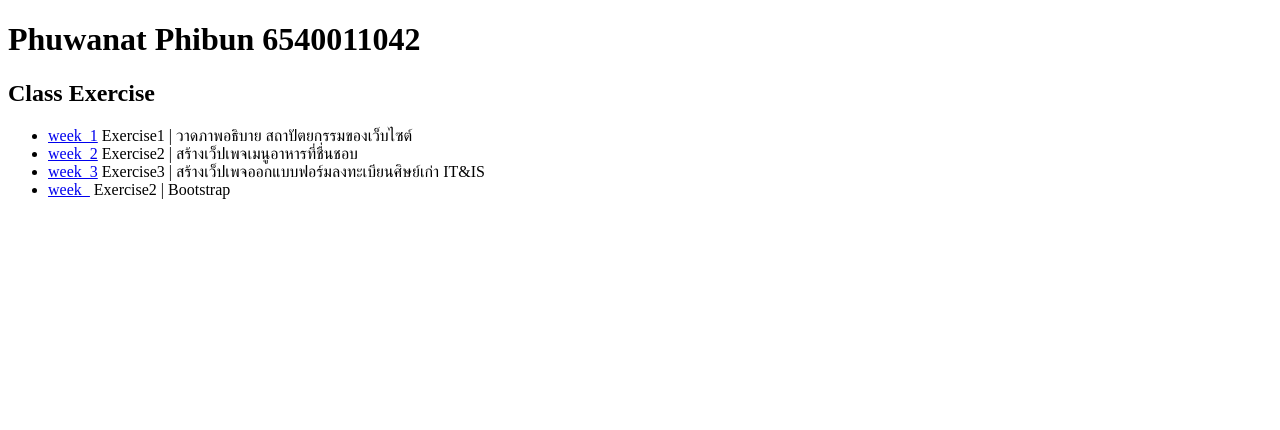
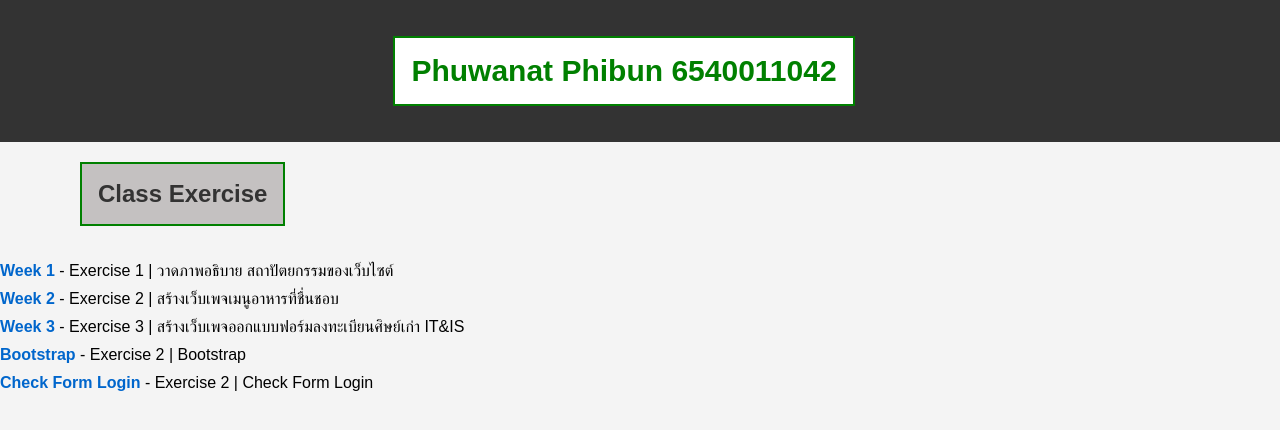
Before and after one commit to 042-Phuwanat/042-web-programming, a plain HTML site: page index.html in a window 1280 px wide. Drawn offline with Linux system fonts and the light colour scheme.

Commit message:
first commit

```diff
--- a/Bootstrap/style.css
+++ b/Bootstrap/style.css
@@ -38,7 +38,7 @@ body {
   justify-content: center;
 }
 .portfolio {
-  background-color: #B5B5B3;
+  background-color: #c7aa4c;
 }
 .iconStyle {
   display: block;
--- a/index.html
+++ b/index.html
@@ -4,16 +4,76 @@
     <meta charset="UTF-8">
     <meta name="viewport" content="width=device-width, initial-scale=1.0">
     <title>My GitHub Projects</title>
+    <style>
+        body {
+            font-family: 'Arial', sans-serif;
+            margin: 0;
+            padding: 0;
+            background-color: #f4f4f4;
+        }
+
+        header {
+            background-color: #333;
+            color: #fff;
+            text-align: center;
+            padding: 1rem;
+        }
+
+        h1 {
+            font-size: 30px;
+            color: green;
+            background-color: #fff;
+            padding: 1rem;
+            margin-right: 2rem;
+            border: 2px solid green;
+            display: inline-block;
+            text-align: center;
+        }
+
+        h2 {
+            background-color: rgb(196, 193, 193);
+
+            display:inline-block;
+            border: 2px solid green;
+            padding: 1rem;
+            margin-left: 5rem;
+            color: #333;
+
+        }
+
+        ul {
+            list-style: none;
+            padding: 0;
+        }
+
+        li {
+            margin-bottom: 10px;
+        }
+
+        a {
+            text-decoration: none;
+            color: #0066cc;
+            font-weight: bold;
+        }
+
+        a:hover {
+            color: #004080;
+        }
+    </style>
 </head>
 <body>
-    <h1>Phuwanat Phibun 6540011042</h1>
+    <header>
+        <h1>Phuwanat Phibun 6540011042</h1>
+    </header>
 
-    <H2>Class Exercise</H2>
+    <h2>Class Exercise</h2>
     <ul>
-        <li><a href="https://042-Phuwanat.github.io/042-web-programming/week1/ex1_webwork.html">week_1</a> Exercise1 | วาดภาพอธิบาย สถาปัตยกรรมของเว็บไซต์</li>
-        <li><a href="https://042-Phuwanat.github.io/042-web-programming/week2/ex2_Food.html">week_2</a> Exercise2 | สร้างเว็ปเพจเมนูอาหารที่ชื่นชอบ</li>
-        <li><a href="https://042-Phuwanat.github.io/042-web-programming/week3/ex3_042_045.html">week_3</a> Exercise3 | สร้างเว็ปเพจออกแบบฟอร์มลงทะเบียนศิษย์เก่า IT&IS</li>
-        <li><a href="https://042-Phuwanat.github.io/042-web-programming/Bootstrap/bootstrap.html">week_</a> Exercise2 | Bootstrap</li>
+        <li><a href="https://042-Phuwanat.github.io/042-web-programming/week1/ex1_webwork.html">Week 1</a> - Exercise 1 | วาดภาพอธิบาย สถาปัตยกรรมของเว็บไซต์</li>
+        <li><a href="https://042-Phuwanat.github.io/042-web-programming/week2/ex2_food2.html">Week 2</a> - Exercise 2 | สร้างเว็บเพจเมนูอาหารที่ชื่นชอบ</li>
+        <li><a href="https://042-Phuwanat.github.io/042-web-programming/week3/ex3_042_045.html">Week 3</a> - Exercise 3 | สร้างเว็บเพจออกแบบฟอร์มลงทะเบียนศิษย์เก่า IT&IS</li>
+        <li><a href="https://042-Phuwanat.github.io/042-web-programming/Bootstrap/bootstrap.html">Bootstrap</a> - Exercise 2 | Bootstrap</li>
+        <li><a href="https://042-Phuwanat.github.io/042-web-programming/week5/Form.html">Check Form Login</a> - Exercise 2 | Check Form Login</li>
+
     </ul>
 </body>
 </html>
```
Also changed, not shown: Bootstrap/bootstrap.html (+6 -2 lines), week5/Form.html (added, +86 -0 lines).
